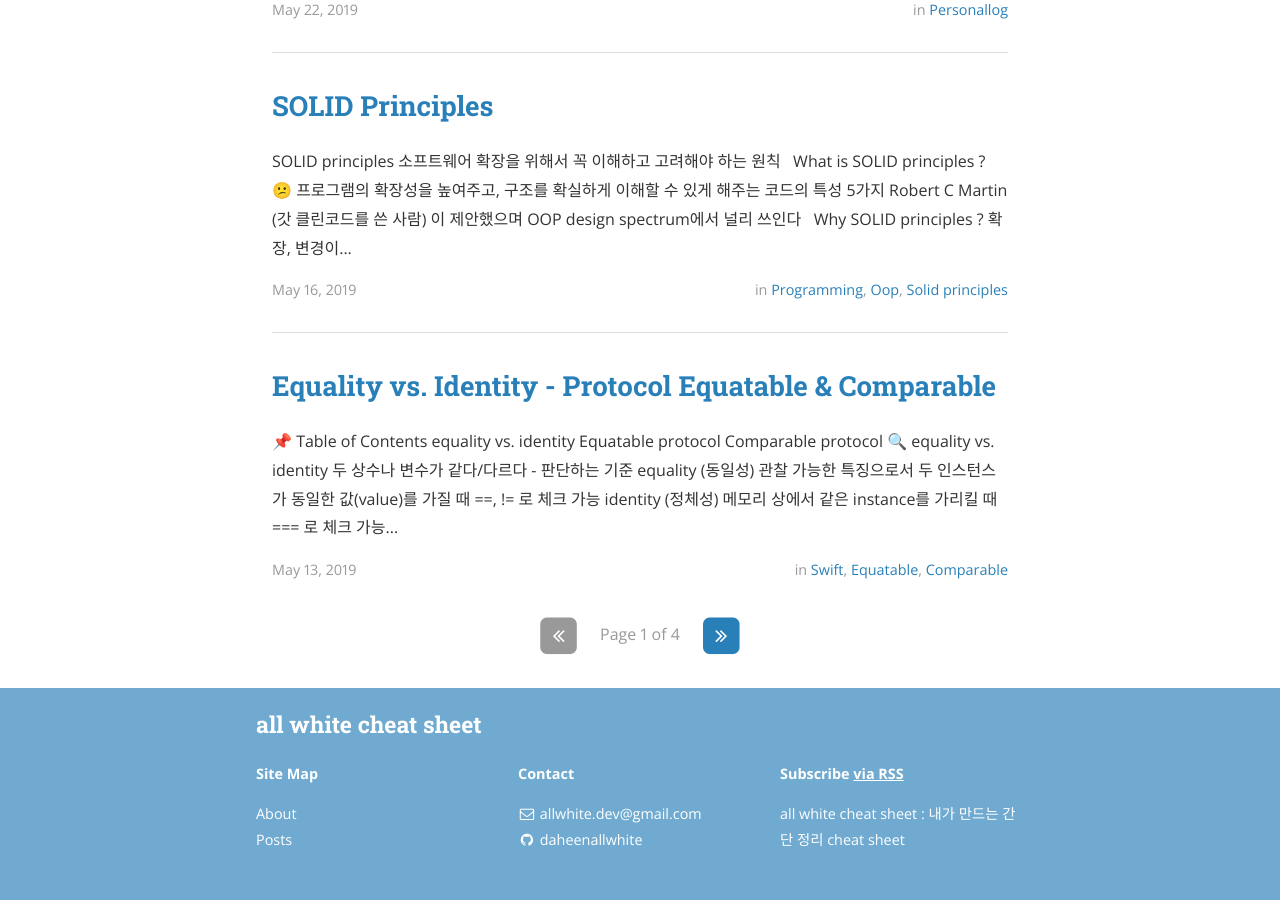
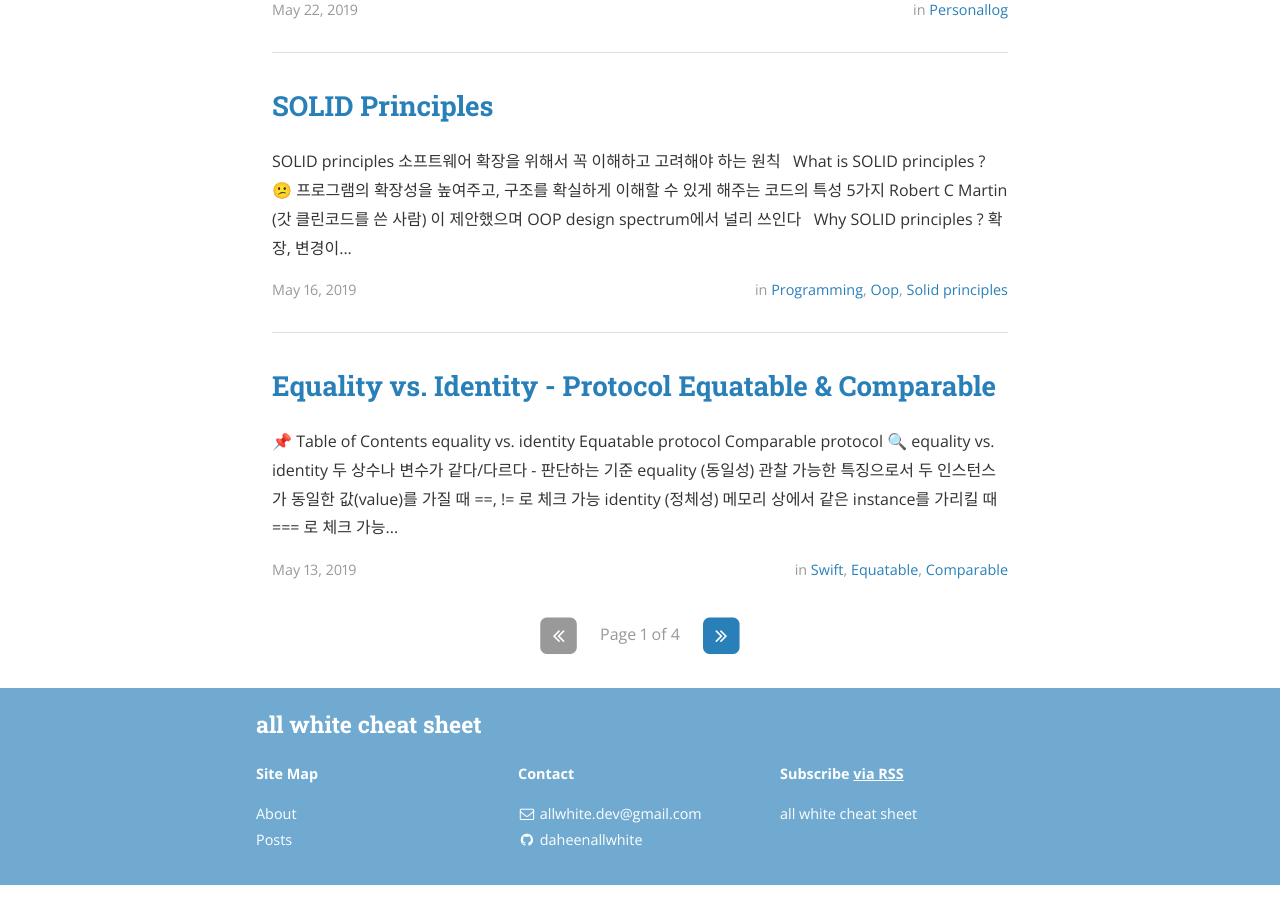
Before and after one commit to daheenallwhite/daheenallwhite.github.io, a Jekyll site: the page built from index.html, in a window 1280 px wide and 900 px high, scrolled down 1293 px. Built offline with Jekyll 4.4.1, drawn with Linux system fonts in a browser that asks for light colours; nearby versions of some CDN libraries; emoji names are drawn with the system emoji font; the list of posts is cut into pages by our own code; a style sheet for code colours, icons or effects is not loaded.

Commit message:
Modify description of blog setting in config

```diff
--- a/_config.yml
+++ b/_config.yml
@@ -18,7 +18,7 @@ subtitle: "언제든지 기억날 수 있도록 간단명료하게 내 방식대
 email: allwhite.dev@gmail.com
 name: Daheen Dana Lee
 description: >
-  all white cheat sheet : 내가 만드는 간단 정리 cheat sheet
+  all white cheat sheet
 # Base URL of site (i.e. /blog). It should always start with a slash,
 # and never end with a slash. Set it to a blank value if hosting at the
 # root of your server.
```
